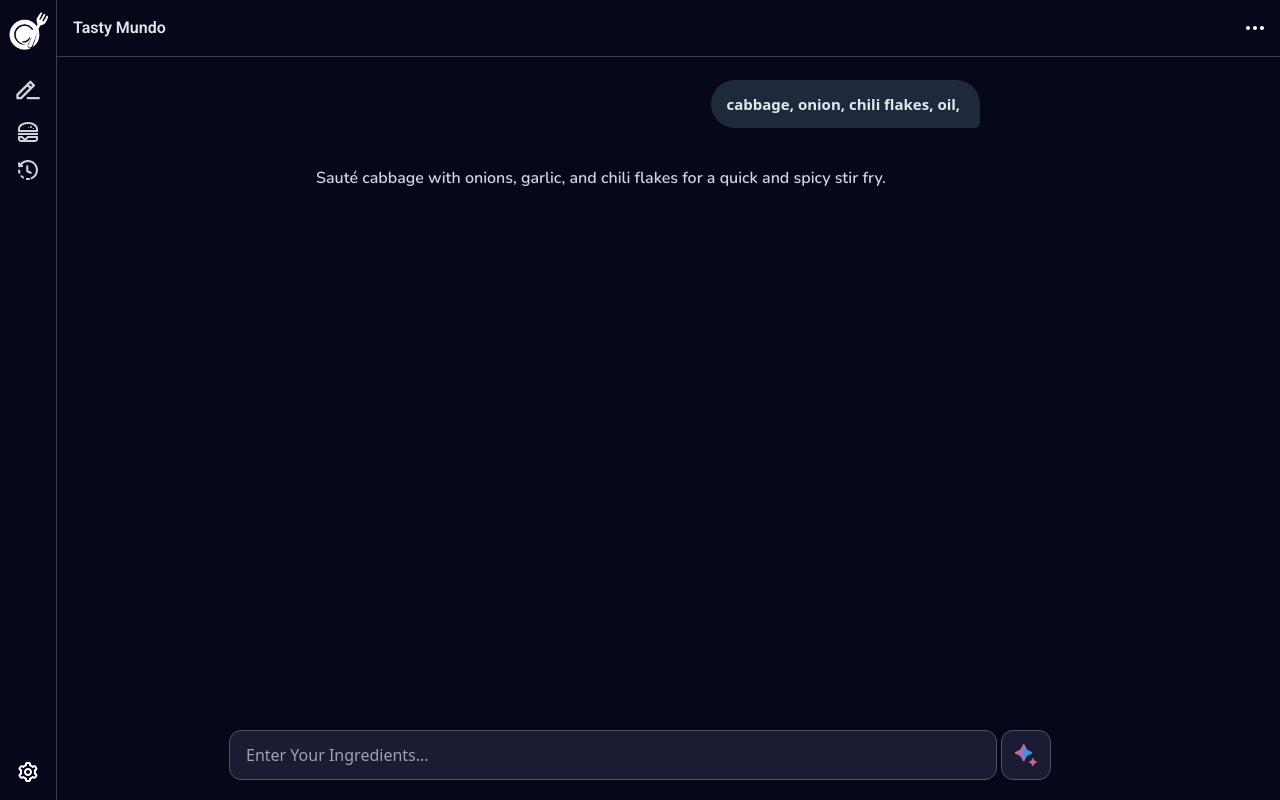
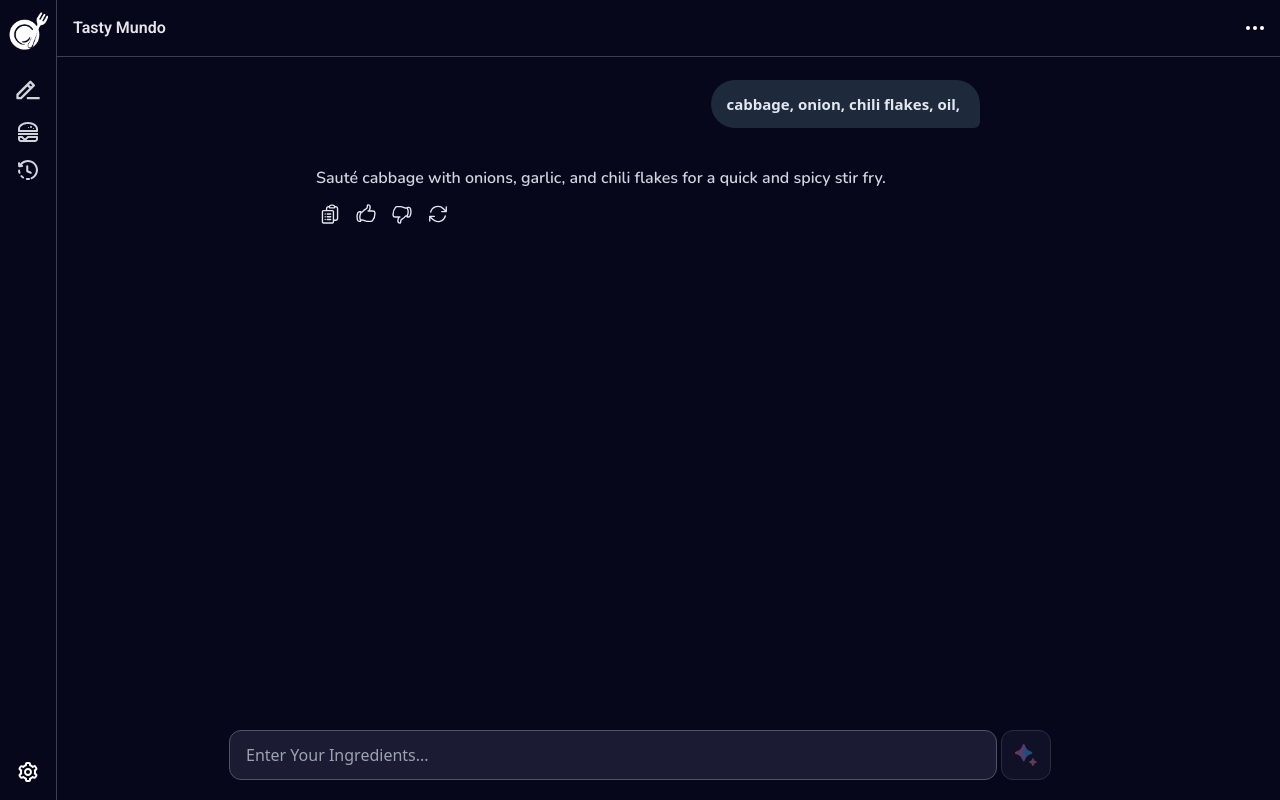
Before and after one commit to AimableUK/Tasty_Mundo, a React (Vite) app: page /c/1 in a window 1280 px wide. Built offline with nearby package versions, Linux system fonts and the light colour scheme; no server answers; a web font is replaced by a local one; what @huggingface/inference would draw is missing.

Commit message:
Added: 1. recipe result copy button 2. response satisfuction buttons 3. ingredinets list check before submit

```diff
--- a/src/Components/MainChat/ChatPage/ChatBody/Chat.jsx
+++ b/src/Components/MainChat/ChatPage/ChatBody/Chat.jsx
@@ -8,7 +8,11 @@ import ReactMarkdown from "react-markdown";
 const Chat = ({ chat }) => {
   const [recipe, setRecipe] = useState(false);
   const [loading, setLoading] = useState(false);
+  const [copyResult, setCopyResult] = useState(false);
+
   const updateChatResult = useChatStore((state) => state.updateChatResult);
+  const updateChatFeedback = useChatStore((state) => state.updateChatFeedback);
+  const [resultState, setResultState] = useState(chat?.response);
 
   const getRecipe = useCallback(async () => {
     try {
@@ -55,6 +59,22 @@ const Chat = ({ chat }) => {
         &nbsp;Chat not found — invalid ID or chat was deleted.
       </div>
     );
+
+  const handleCopy = async () => {
+    try {
+      await navigator.clipboard.writeText(chat.result);
+      setCopyResult(true);
+      setTimeout(() => setCopyResult(false), 2000);
+    } catch (err) {
+      console.error("Failed to copy:", err);
+    }
+  };
+
+  const handleFeedback = (value) => {
+    const newValue = resultState === value ? null : value;
+    setResultState(newValue);
+    updateChatFeedback(chat.id, newValue);
+  };
 
   return (
     <div key={chat.id} className="mt-20 pb-20 z-10">
@@ -104,6 +124,147 @@ const Chat = ({ chat }) => {
           ) : (
             <AIRecipe recipe={recipe} />
           )}
+          {chat?.result?.trim() && (
+            <div className="flex flex-row flex-nowrap my-3 mb-16 gap-x-2 items-center">
+              {/* copy */}
+              <div className="relative flex items-center group">
+                <div>
+                  {!copyResult ? (
+                    <svg
+                      xmlns="http://www.w3.org/2000/svg"
+                      fill="none"
+                      viewBox="0 0 24 24"
+                      strokeWidth={1.5}
+                      stroke="currentColor"
+                      onClick={handleCopy}
+                      className="size-7 cursor-pointer hover:bg-slate-700 rounded-md p-[3px]"
+                    >
+                      <path
+                        strokeLinecap="round"
+                        strokeLinejoin="round"
+                        d="M9 12h3.75M9 15h3.75M9 18h3.75m3 .75H18a2.25 2.25 0 0 0 2.25-2.25V6.108c0-1.135-.845-2.098-1.976-2.192a48.424 48.424 0 0 0-1.123-.08m-5.801 0c-.065.21-.1.433-.1.664 0 .414.336.75.75.75h4.5a.75.75 0 0 0 .75-.75 2.25 2.25 0 0 0-.1-.664m-5.8 0A2.251 2.251 0 0 1 13.5 2.25H15c1.012 0 1.867.668 2.15 1.586m-5.8 0c-.376.023-.75.05-1.124.08C9.095 4.01 8.25 4.973 8.25 6.108V8.25m0 0H4.875c-.621 0-1.125.504-1.125 1.125v11.25c0 .621.504 1.125 1.125 1.125h9.75c.621 0 1.125-.504 1.125-1.125V9.375c0-.621-.504-1.125-1.125-1.125H8.25ZM6.75 12h.008v.008H6.75V12Zm0 3h.008v.008H6.75V15Zm0 3h.008v.008H6.75V18Z"
+                      />
+                    </svg>
+                  ) : (
+                    <svg
+                      xmlns="http://www.w3.org/2000/svg"
+                      viewBox="0 0 24 24"
+                      fill="currentColor"
+                      className="size-7 cursor-pointer hover:bg-slate-700 rounded-md p-[3px]"
+                    >
+                      <path
+                        fillRule="evenodd"
+                        d="M19.916 4.626a.75.75 0 0 1 .208 1.04l-9 13.5a.75.75 0 0 1-1.154.114l-6-6a.75.75 0 0 1 1.06-1.06l5.353 5.353 8.493-12.74a.75.75 0 0 1 1.04-.207Z"
+                        clipRule="evenodd"
+                      />
+                    </svg>
+                  )}
+                </div>
+                {!copyResult && (
+                  <p className="hidden whitespace-nowrap absolute group-hover:flex top-8 bg-slate-900 border border-slate-700 px-3 rounded-md transition-all duration-500 ease-in-out">
+                    Copy
+                  </p>
+                )}
+              </div>
+
+              {/* thumbs up */}
+              <div className="relative flex items-center group">
+                <svg
+                  xmlns="http://www.w3.org/2000/svg"
+                  fill="none"
+                  viewBox="0 0 24 24"
+                  strokeWidth={1.5}
+                  stroke="currentColor"
+                  onClick={() => handleFeedback(true)}
+                  className={`${
+                    resultState === true && "text-primaryColor"
+                  } size-7 cursor-pointer hover:bg-slate-700 rounded-md p-[3px]`}
+                >
+                  <path
+                    strokeLinecap="round"
+                    strokeLinejoin="round"
+                    d="M6.633 10.25c.806 0 1.533-.446 2.031-1.08a9.041 9.041 0 0 1 2.861-2.4c.723-.384 1.35-.956 1.653-1.715a4.498 4.498 0 0 0 .322-1.672V2.75a.75.75 0 0 1 .75-.75 2.25 2.25 0 0 1 2.25 2.25c0 1.152-.26 2.243-.723 3.218-.266.558.107 1.282.725 1.282m0 0h3.126c1.026 0 1.945.694 2.054 1.715.045.422.068.85.068 1.285a11.95 11.95 0 0 1-2.649 7.521c-.388.482-.987.729-1.605.729H13.48c-.483 0-.964-.078-1.423-.23l-3.114-1.04a4.501 4.501 0 0 0-1.423-.23H5.904m10.598-9.75H14.25M5.904 18.5c.083.205.173.405.27.602.197.4-.078.898-.523.898h-.908c-.889 0-1.713-.518-1.972-1.368a12 12 0 0 1-.521-3.507c0-1.553.295-3.036.831-4.398C3.387 9.953 4.167 9.5 5 9.5h1.053c.472 0 .745.556.5.96a8.958 8.958 0 0 0-1.302 4.665c0 1.194.232 2.333.654 3.375Z"
+                  />
+                </svg>
+                <p className="hidden absolute whitespace-nowrap group-hover:flex top-8 bg-slate-900 border border-slate-700 px-3 rounded-md transition-all duration-500 ease-in-out">
+                  Good Response
+                </p>
+              </div>
+
+              {/* thumbs down */}
+              <div className="relative flex items-center group">
+                <svg
+                  xmlns="http://www.w3.org/2000/svg"
+                  fill="none"
+                  viewBox="0 0 24 24"
+                  strokeWidth={1.5}
+                  stroke="currentColor"
+                  onClick={() => handleFeedback(false)}
+                  className={`${
+                    resultState === false && "text-primaryColor"
+                  } size-7 cursor-pointer hover:bg-slate-700 rounded-md p-[3px]`}
+                >
+                  <path
+                    strokeLinecap="round"
+                    strokeLinejoin="round"
+                    d="M7.498 15.25H4.372c-1.026 0-1.945-.694-2.054-1.715a12.137 12.137 0 0 1-.068-1.285c0-2.848.992-5.464 2.649-7.521C5.287 4.247 5.886 4 6.504 4h4.016a4.5 4.5 0 0 1 1.423.23l3.114 1.04a4.5 4.5 0 0 0 1.423.23h1.294M7.498 15.25c.618 0 .991.724.725 1.282A7.471 7.471 0 0 0 7.5 19.75 2.25 2.25 0 0 0 9.75 22a.75.75 0 0 0 .75-.75v-.633c0-.573.11-1.14.322-1.672.304-.76.93-1.33 1.653-1.715a9.04 9.04 0 0 0 2.86-2.4c.498-.634 1.226-1.08 2.032-1.08h.384m-10.253 1.5H9.7m8.075-9.75c.01.05.027.1.05.148.593 1.2.925 2.55.925 3.977 0 1.487-.36 2.89-.999 4.125m.023-8.25c-.076-.365.183-.75.575-.75h.908c.889 0 1.713.518 1.972 1.368.339 1.11.521 2.287.521 3.507 0 1.553-.295 3.036-.831 4.398-.306.774-1.086 1.227-1.918 1.227h-1.053c-.472 0-.745-.556-.5-.96a8.95 8.95 0 0 0 .303-.54"
+                  />
+                </svg>
+                <p className="hidden absolute whitespace-nowrap group-hover:flex top-8 bg-slate-900 border border-slate-700 px-3 rounded-md transition-all duration-500 ease-in-out">
+                  Bad Response
+                </p>
+              </div>
+
+              {/* Regenerate */}
+              <button
+                disabled={loading}
+                onClick={getRecipe}
+                className="relative flex items-center group"
+              >
+                {loading ? (
+                  <svg
+                    className="animate-spin h-8 w-8 text-gray-200"
+                    xmlns="http://www.w3.org/2000/svg"
+                    fill="none"
+                    viewBox="0 0 24 24"
+                  >
+                    <circle
+                      className="opacity-25"
+                      cx="12"
+                      cy="12"
+                      r="5"
+                      stroke="currentColor"
+                      strokeWidth="2"
+                    />
+                    <path
+                      className="opacity-75"
+                      fill="currentColor"
+                      d="M4 12a8 8 0 018-8v4a4 4 0 00-4 4H4z"
+                    />
+                  </svg>
+                ) : (
+                  <svg
+                    xmlns="http://www.w3.org/2000/svg"
+                    fill="none"
+                    viewBox="0 0 24 24"
+                    strokeWidth={1.5}
+                    stroke="currentColor"
+                    className="size-7 cursor-pointer hover:bg-slate-700 rounded-md p-[3px]"
+                  >
+                    <path
+                      strokeLinecap="round"
+                      strokeLinejoin="round"
+                      d="M16.023 9.348h4.992v-.001M2.985 19.644v-4.992m0 0h4.992m-4.993 0 3.181 3.183a8.25 8.25 0 0 0 13.803-3.7M4.031 9.865a8.25 8.25 0 0 1 13.803-3.7l3.181 3.182m0-4.991v4.99"
+                    />
+                  </svg>
+                )}
+
+                <span className="hidden absolute group-hover:flex top-8 bg-slate-900 border border-slate-700 px-3 rounded-md transition-all duration-500 ease-in-out">
+                  {loading ? "Regenerating" : "Regenerate"}
+                </span>
+              </button>
+            </div>
+          )}
         </div>
       </div>
 
--- a/src/Components/MainChat/ChatPage/ChatBody/InputBox.jsx
+++ b/src/Components/MainChat/ChatPage/ChatBody/InputBox.jsx
@@ -12,8 +12,12 @@ const InputBox = () => {
 
   const handleKeyPress = (e) => {
     if (e.key === "Enter") {
-      e.preventDefault();
-      handleSubmit();
+      if (isValidInput) {
+        e.preventDefault();
+        handleSubmit();
+      } else {
+        e.preventDefault();
+      }
     }
   };
 
@@ -48,6 +52,7 @@ const InputBox = () => {
       ingredients: ingredientsArray,
       generatedAt: new Date().toISOString(),
       result: "",
+      response: null,
     };
 
     addChat(newChat);
@@ -56,6 +61,8 @@ const InputBox = () => {
       navigate(`/c/${newId}`);
     }, 50);
   };
+
+  const isValidInput = ingredients.trim().split(/\s+/).length >= 2;
 
   return (
     <section className="w-11/12 md:w-3/4 lg:w-3/5 fixed bottom-0 pb-5 left-1/2 -translate-x-1/2 flex justify-center flex-row items-center gap-1 bg-primaryBody z-20">
@@ -70,8 +77,11 @@ const InputBox = () => {
         />
       </div>
       <button
+        disabled={!isValidInput}
         onClick={handleSubmit}
-        className="hover:scale-105 active:scale-90 transition-all duration-200 ease-in-out border border-gray-600 p-2 md:p-3 rounded-full md:rounded-xl font-bold bg-[#1b1c33] flex flex-row flex-nowrap"
+        className={`hover:scale-105 active:scale-90 transition-all duration-200 ease-in-out border border-gray-600 p-2 md:p-3 rounded-full md:rounded-xl font-bold bg-[#1b1c33] flex flex-row flex-nowrap ${
+          !isValidInput ? "opacity-50 cursor-not-allowed" : ""
+        }`}
       >
         <svg
           xmlns="http://www.w3.org/2000/svg"
--- a/src/store/useChatStore.js
+++ b/src/store/useChatStore.js
@@ -26,6 +26,13 @@ export const useChatStore = create(
           ),
         })),
 
+      updateChatFeedback: (id, response) =>
+        set((state) => ({
+          chats: state.chats.map((chat) =>
+            chat.id === id ? { ...chat, response } : chat
+          ),
+        })),
+
       deleteChat: (id) =>
         set((state) => ({
           chats: state.chats.filter((chat) => chat.id !== id),
```
Also changed, not shown: src/Data/SavedChats/SavedChats.js (+15 -0 lines).
